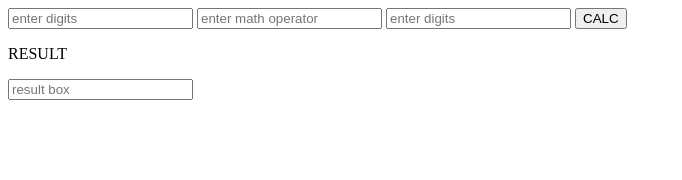
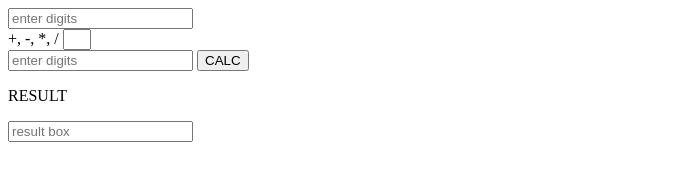
Before and after one commit to clfaulkner/home-grown-calc, a plain HTML site: page index.html in a window 1280 px wide. Shown: the whole page, without its empty margins (0-682 px from the left). Drawn offline with Linux system fonts and the light colour scheme.

Commit message:
Ready to create version 1

```diff
--- a/index.html
+++ b/index.html
@@ -9,7 +9,10 @@
   <!-- ******************************* -->
   <!-- SECTION - form -->
   <input type="number" name="" id="" placeholder="enter digits">
-  <input type="text" name="" id="" placeholder="enter math operator">
+  <br>
+  <span>+, -, *, /</span>
+  <input type="text" name="" id="" placeholder="" style="width: 20px;">
+  <br>
   <input type="number" name="" id="" placeholder="enter digits">
   <button id="calc" onclick="">CALC</button>
   <p id="result">RESULT</p>
```
